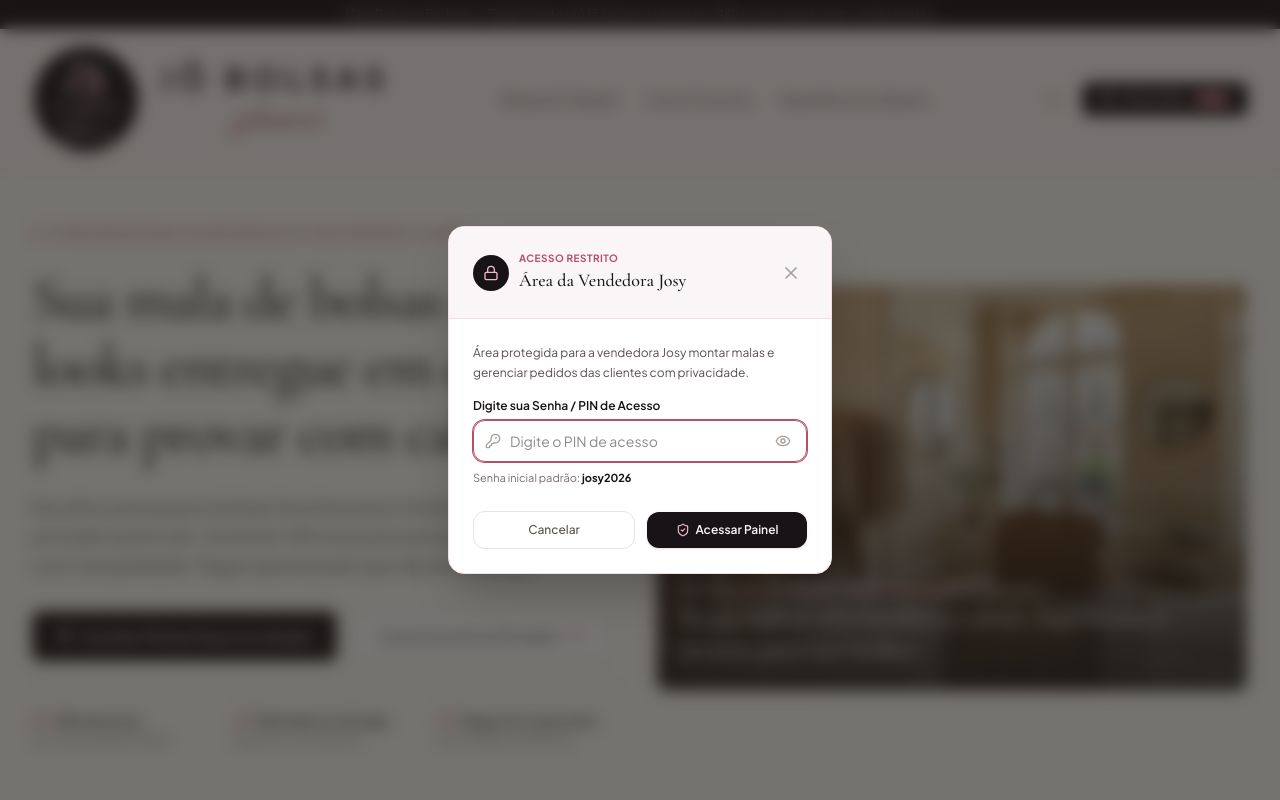
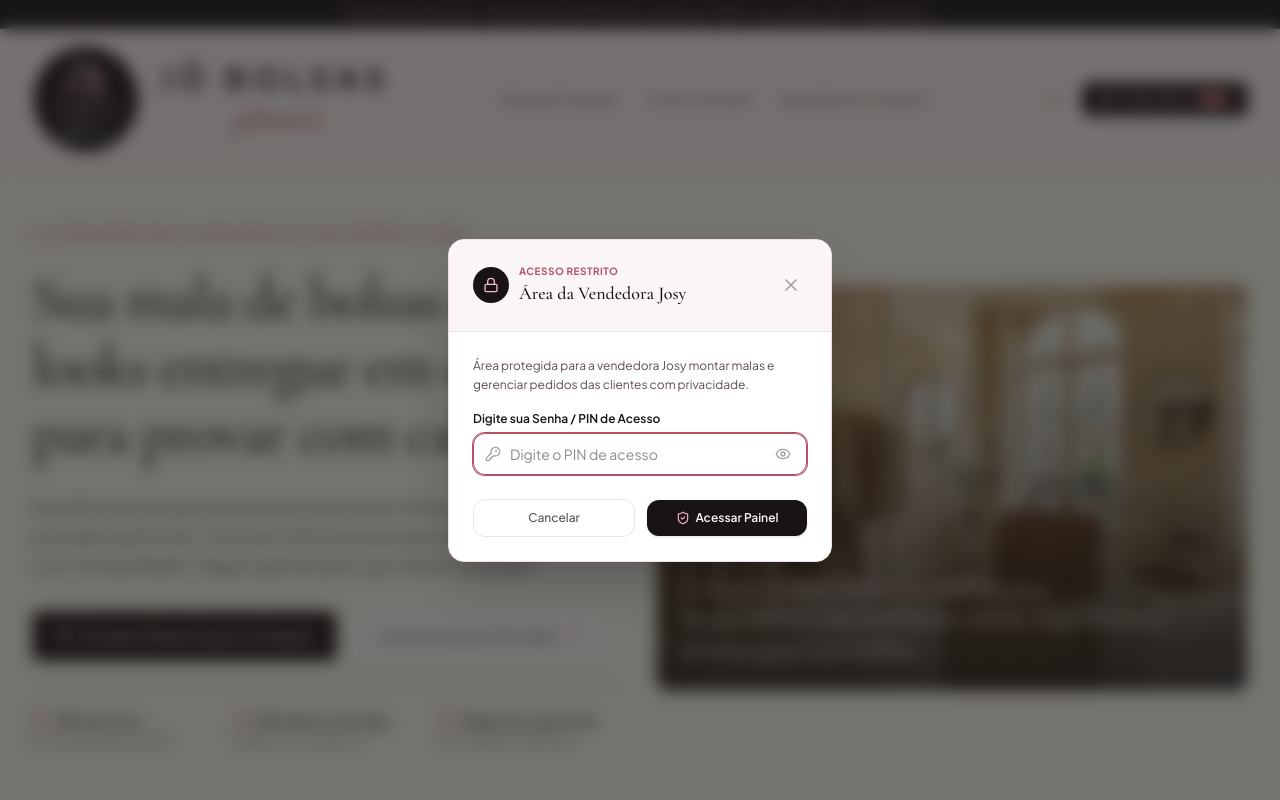
Before and after one commit to adilsonsilvanetdev/Sacola-Digital, a React (Vite) app: page / in a window 1280 px wide. Both pictures are taken after a click on the button "Acesso Restrito Vendedora". Shown: the top 800 px of the page. Built offline with nearby package versions, Linux system fonts and the light colour scheme.

Commit message:
fix: improve security for password fields
Mask password input and remove default password visibility to enhance authentication security.

```diff
--- a/src/components/ConsultoraDashboard.tsx
+++ b/src/components/ConsultoraDashboard.tsx
@@ -1433,9 +1433,9 @@ export const ConsultoraDashboard: React.FC<ConsultoraDashboardProps> = ({
                   Nova Senha / PIN
                 </label>
                 <input
-                  type="text"
+                  type="password"
                   required
-                  placeholder="Ex: josy7788"
+                  placeholder="Digite a nova senha segura"
                   value={newPinValue}
                   onChange={(e) => setNewPinValue(e.target.value)}
                   className="w-full text-sm px-3.5 py-2.5 border border-[#F0D5DD] rounded-xl focus:outline-none focus:border-[#B84E67]"
--- a/src/components/SellerAuthModal.tsx
+++ b/src/components/SellerAuthModal.tsx
@@ -95,15 +95,11 @@ export const SellerAuthModal: React.FC<SellerAuthModalProps> = ({
               </button>
             </div>
 
-            {errorMessage ? (
+            {errorMessage && (
               <div className="flex items-center gap-1.5 text-xs text-red-600 pt-1">
                 <AlertCircle className="w-3.5 h-3.5 shrink-0" />
                 <span>{errorMessage}</span>
               </div>
-            ) : (
-              <span className="text-[11px] text-[#7A6B73] block pt-0.5">
-                Senha inicial padrão: <strong className="text-[#181316]">josy2026</strong>
-              </span>
             )}
           </div>
 
```
